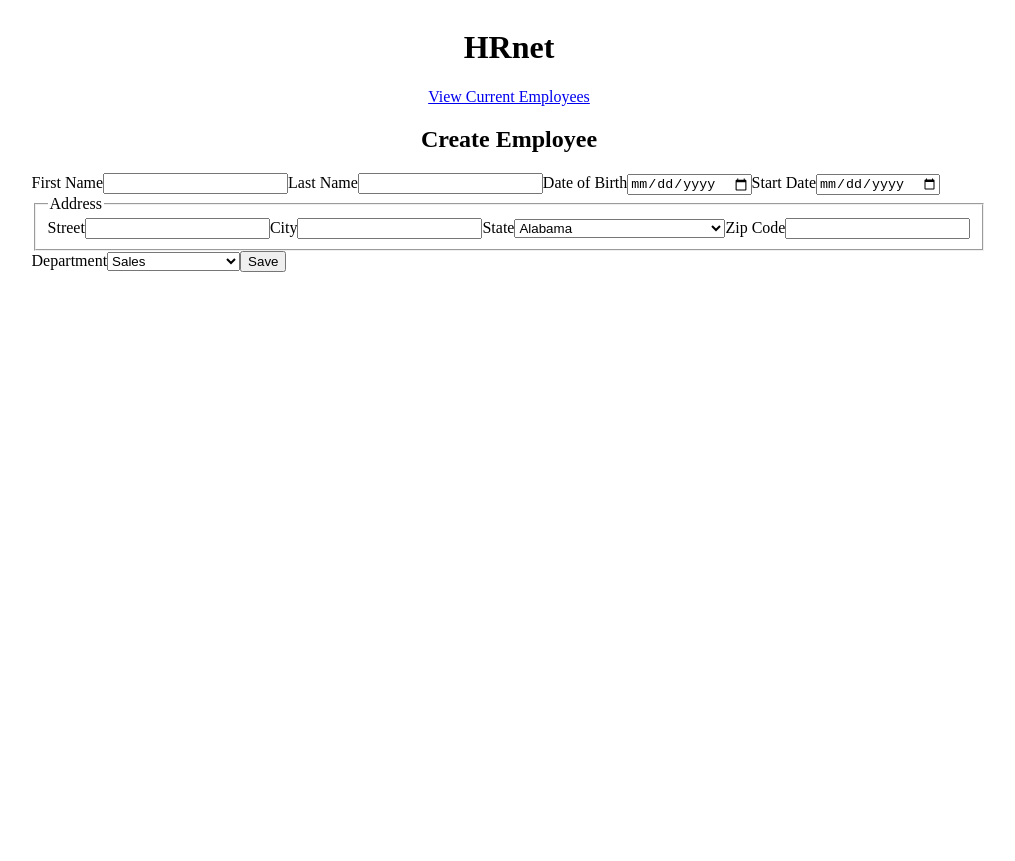
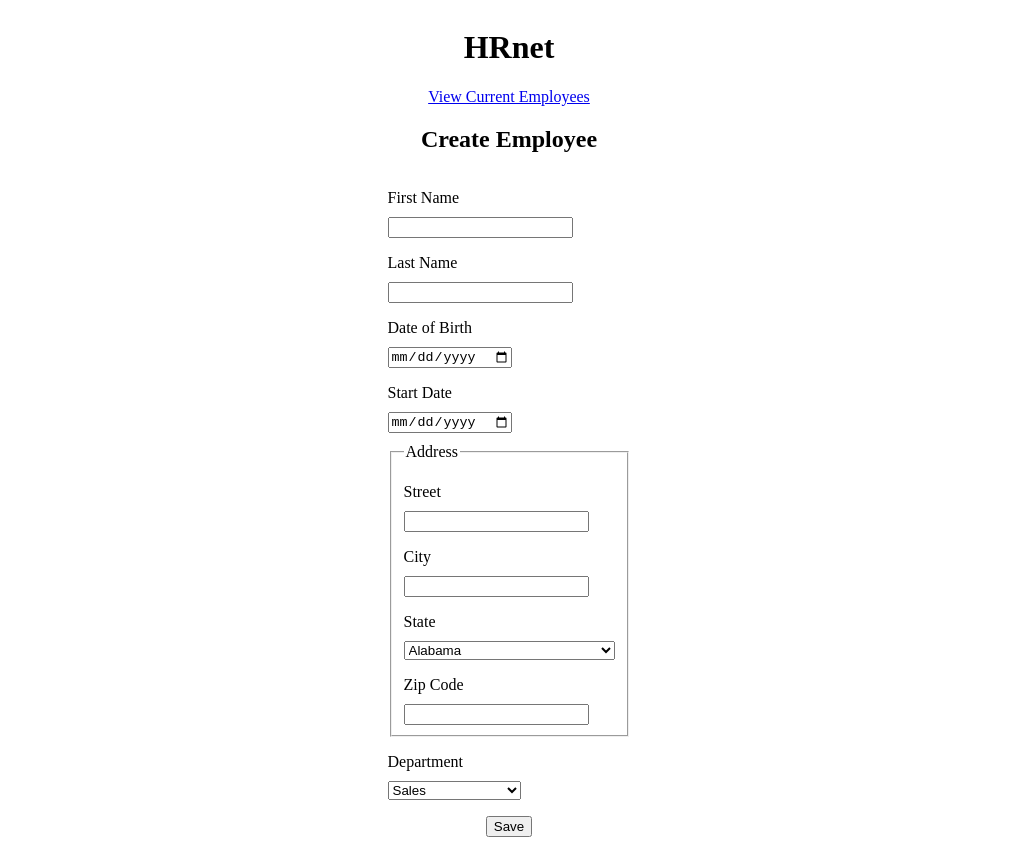
Before and after one commit to Patrice-H/PatriceHochard_14_23072022, a React (Create React App) app: page / in a window 1280 px wide. Shown: the whole page, without its empty margins (131-1146 px from the left). Before the commit the page ends 800 px from the top, so only its background shows below. Built offline with nearby package versions, Linux system fonts and the light colour scheme; the HTML template or start-up script is replaced by a standard one.

Commit message:
Updating global styles

```diff
--- a/src/index.css
+++ b/src/index.css
@@ -1,3 +1,12 @@
+label {
+  display: block;
+  margin-top: 1rem;
+  margin-bottom: 10px;
+}
+button {
+  display: block;
+  margin: 1rem auto;
+}
 .page-title {
   display: flex;
   align-items: center;
@@ -9,3 +18,6 @@
   align-items: center;
   justify-content: center;
 }
+.address {
+  margin-top: 10px;
+}
```
